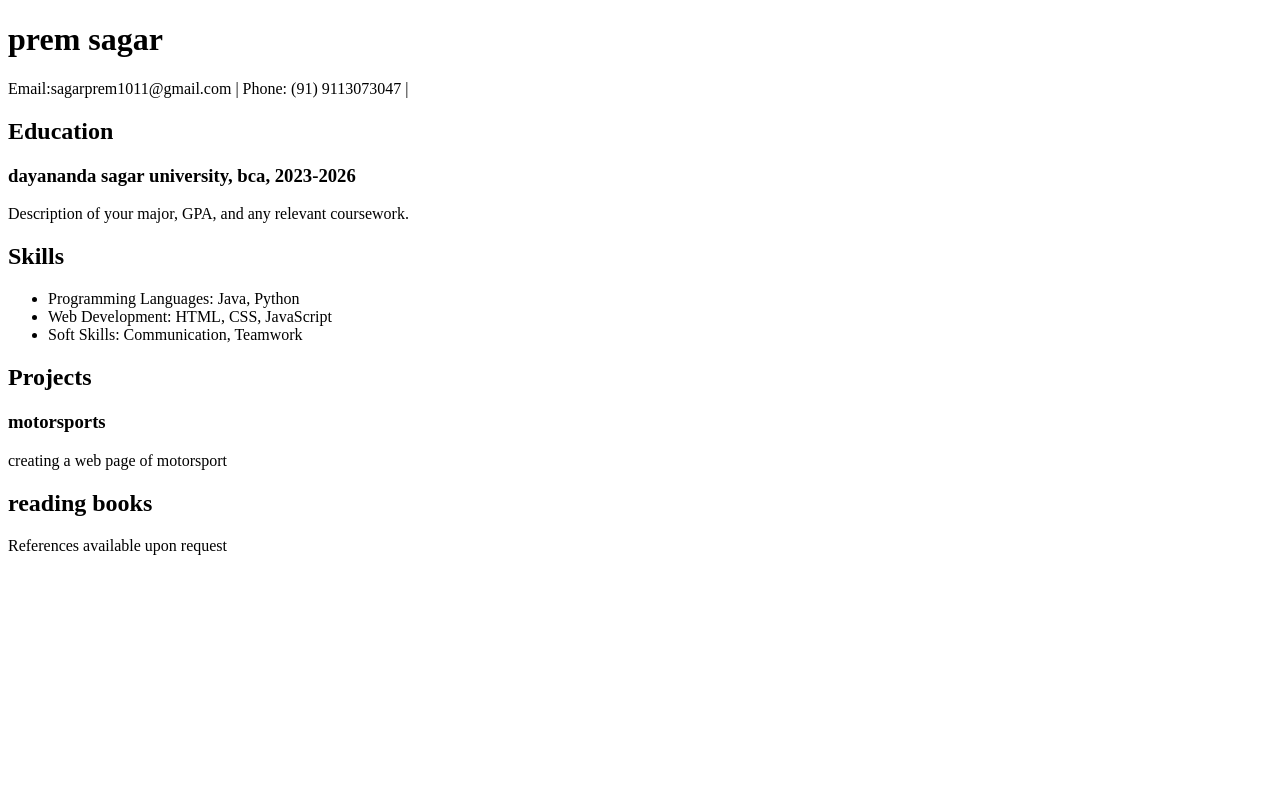
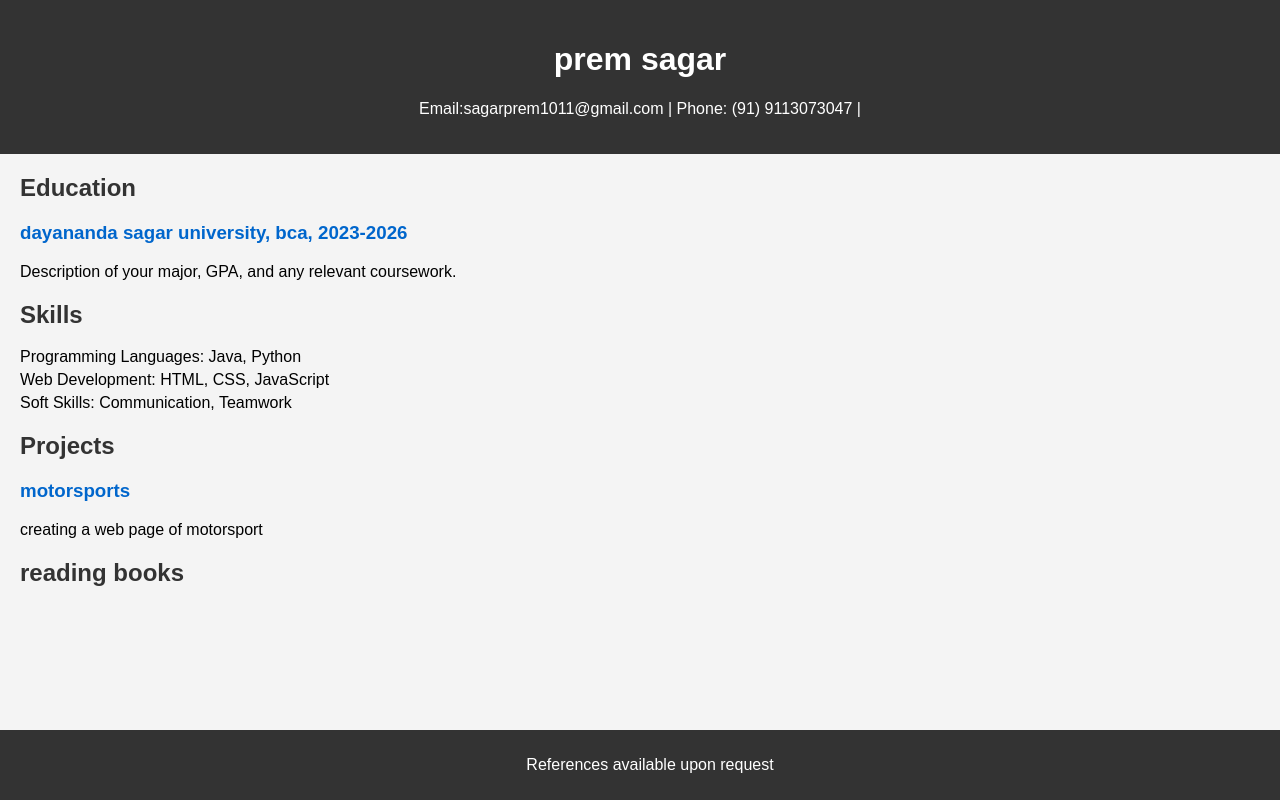
Before and after one commit to Elonewolf1011/resume, a plain HTML site: page resume.html in a window 1280 px wide. Drawn offline with Linux system fonts and the light colour scheme.

Commit message:
i commit

```diff
--- a/resume.html
+++ b/resume.html
@@ -3,7 +3,8 @@
 <head>
     <meta charset="UTF-8">
     <meta name="viewport" content="width=device-width, initial-scale=1.0">
-    <title>prem sagar .Resume</title>
+    <title>prem sagar Resume</title>
+    <link rel="stylesheet" href="style.css">
 </head>
 <body>
 
--- a/style.css
+++ b/style.css
@@ -0,0 +1,43 @@
+body {
+    font-family: Arial, sans-serif;
+    margin: 0;
+    padding: 0;
+    background-color: #f4f4f4;
+}
+header {
+    background-color: #333;
+    color: #fff;
+    text-align: center;
+    padding: 20px;
+}
+
+section {
+    margin: 20px;
+}
+
+h2 {
+    color: #333;
+}
+
+h3 {
+    color: #0066cc;
+}
+
+ul {
+    list-style-type: none;
+    padding: 0;
+}
+
+li {
+    margin-bottom: 5px;
+}
+
+footer {
+    background-color: #333;
+    color: #fff;
+    text-align: center;
+    padding: 10px;
+    position: fixed;
+    bottom: 0;
+    width: 100%;
+}
```
